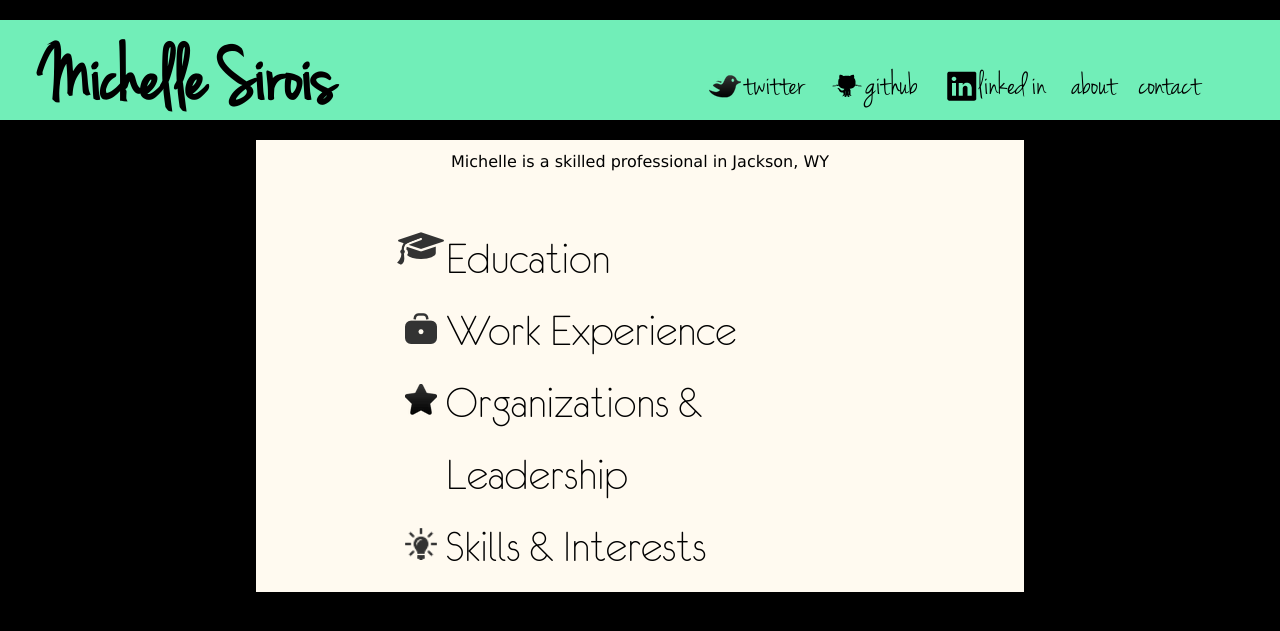
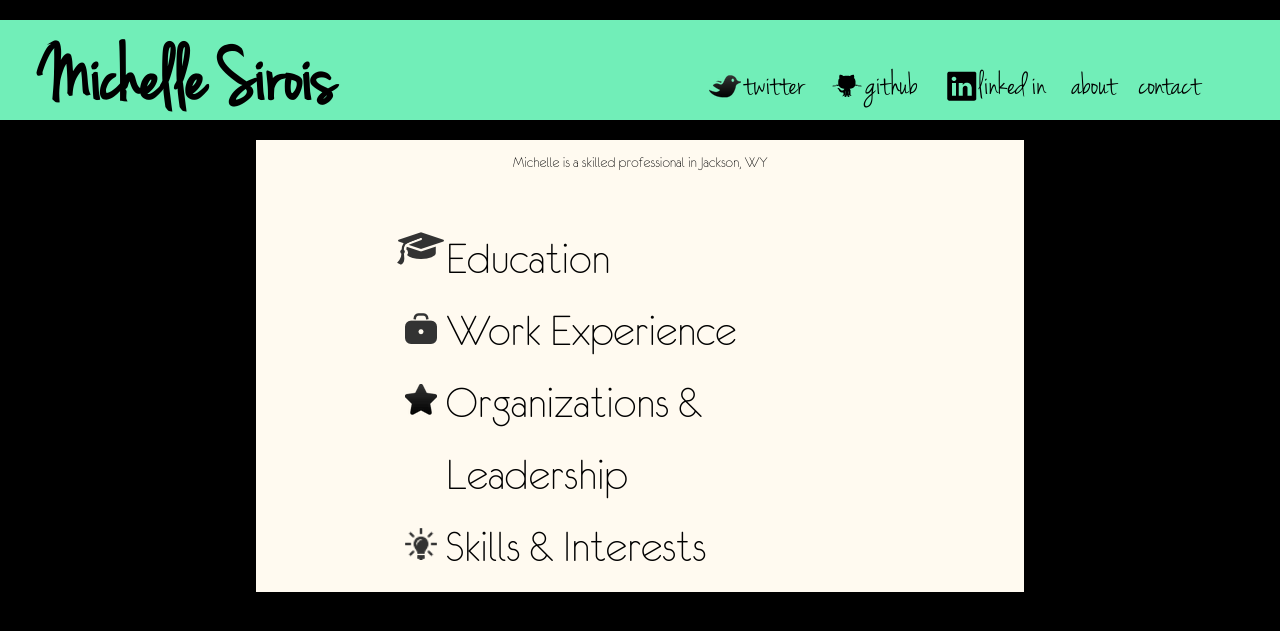
Before and after one commit to michellecsirois/michellecsirois.github.io, a Jekyll site: the page built from index.html, in a window 1280 px wide. Shown: the top 631 px of the page. Built offline with Jekyll 4.4.1, drawn with Linux system fonts in a browser that asks for light colours; Markdown is read by kramdown in place of the engine named in the settings; the list of posts is cut into pages by our own code.

Commit message:
Update index.html

```diff
--- a/index.html
+++ b/index.html
@@ -9,7 +9,7 @@ layout: default
          xmlns="http://www.w3.org/1999/html" xmlns="http://www.w3.org/1999/html">
 
     <div align="center">
-        <font family="euro">Michelle is a skilled professional in Jackson, WY</font>
+        <font face="euro">Michelle is a skilled professional in Jackson, WY</font>
     </div>
     <br>
     </br>
```
